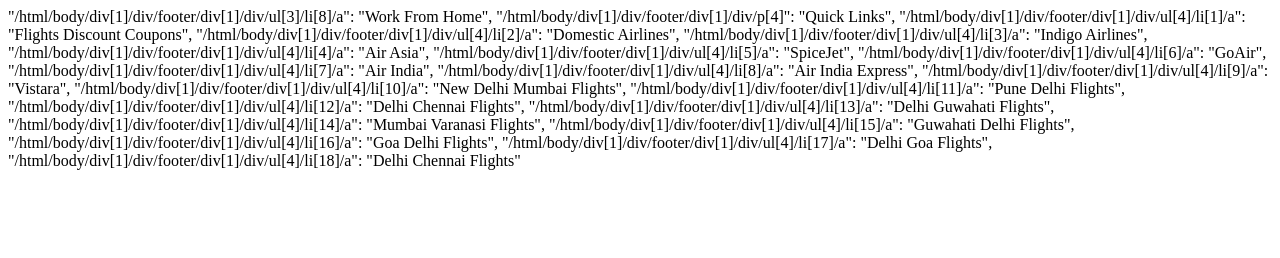
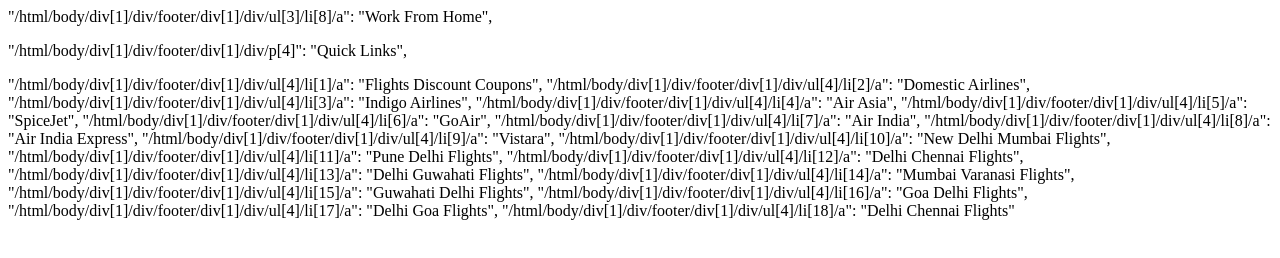
Before and after one commit to AbhishekAme22/test, a plain HTML site: page index.html in a window 1280 px wide. Drawn offline with Linux system fonts and the light colour scheme.

Commit message:
Update index.html

```diff
--- a/index.html
+++ b/index.html
@@ -1,7 +1,7 @@
 <p>
-   "/html/body/div[1]/div/footer/div[1]/div/ul[3]/li[8]/a": "Work From Home",
-    "/html/body/div[1]/div/footer/div[1]/div/p[4]": "Quick Links",
-    "/html/body/div[1]/div/footer/div[1]/div/ul[4]/li[1]/a": "Flights Discount Coupons",
+   "/html/body/div[1]/div/footer/div[1]/div/ul[3]/li[8]/a": "Work From Home",</p>
+  <p>  "/html/body/div[1]/div/footer/div[1]/div/p[4]": "Quick Links",</p>
+    <p>"/html/body/div[1]/div/footer/div[1]/div/ul[4]/li[1]/a": "Flights Discount Coupons",
     "/html/body/div[1]/div/footer/div[1]/div/ul[4]/li[2]/a": "Domestic Airlines",
     "/html/body/div[1]/div/footer/div[1]/div/ul[4]/li[3]/a": "Indigo Airlines",
     "/html/body/div[1]/div/footer/div[1]/div/ul[4]/li[4]/a": "Air Asia",
```
